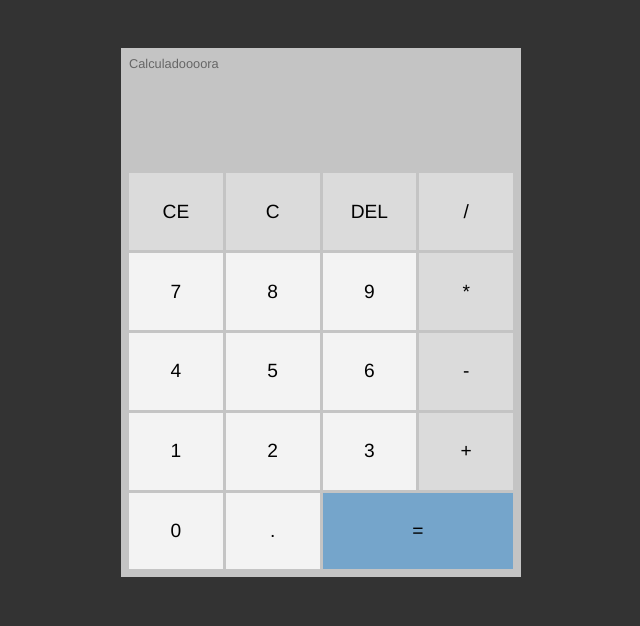
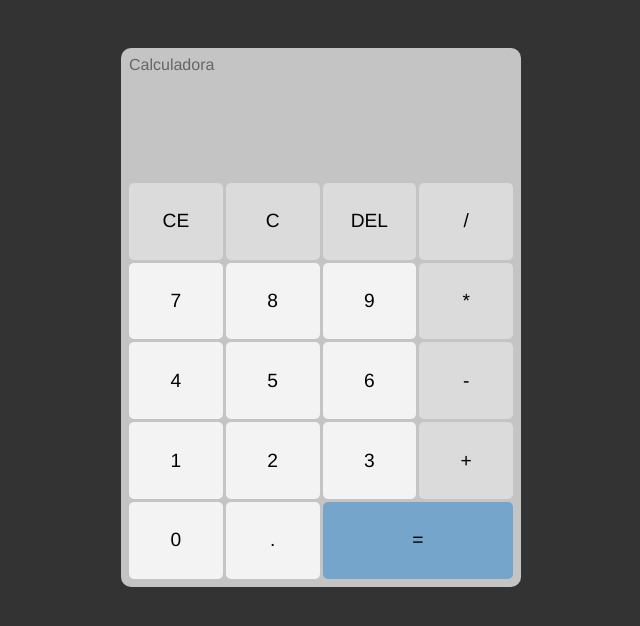
Before and after one commit to amadeu748/calculadora, a PHP site: page / in a window 1280 px wide. Shown: the top 626 px of the page, without its empty margins (319-959 px from the left). Run offline with PHP 8.4, Linux system fonts and the light colour scheme.

Commit message:
melhorias no estilo

```diff
--- a/css/estilo.css
+++ b/css/estilo.css
@@ -16,6 +16,7 @@ body {
 #calc {
   width: 400px;
   padding: 0.5em;
+  border-radius: 10px;
   background-color: #c4c4c4;
   color: #000;
   display: flex;
@@ -23,7 +24,8 @@ body {
 }
 
 #calc h3 {
-  font-size: 0.8em;
+  font-size: 1em;
+  font-weight: bold;
   font-weight: 300;
   color: #666;
 }
@@ -33,8 +35,8 @@ body {
 }
 
 #previous-operation {
-  color: #777;
-  padding: 0.2em;
+  color: black;
+  padding: 1em;
   overflow-wrap: break-word;
   min-height: 1.6em;
 }
@@ -55,7 +57,7 @@ body {
 
 #buttons-container button {
   border: 1px solid transparent;
-  border-radius: 0;
+  border-radius: 5px;
   height: 4em;
   font-size: 1.2em;
   background-color: #dbdbdb;
--- a/index.html
+++ b/index.html
@@ -11,7 +11,7 @@
 
 <body>
     <div id="calc">
-        <h3>Calculadoooora</h3>
+        <h3>Calculadora</h3>
         <div id="operations">
             <div id="previous-operation"></div>
             <div id="current-operation"></div>
```
